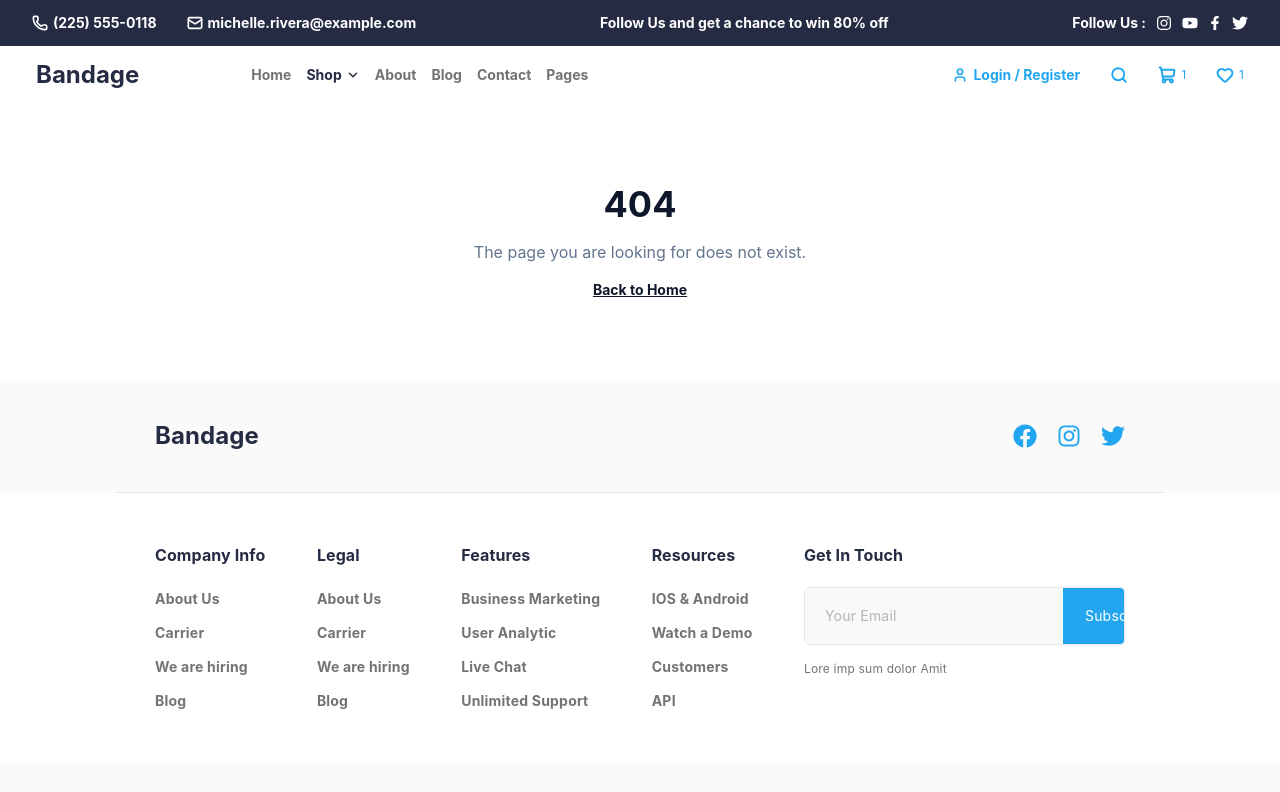
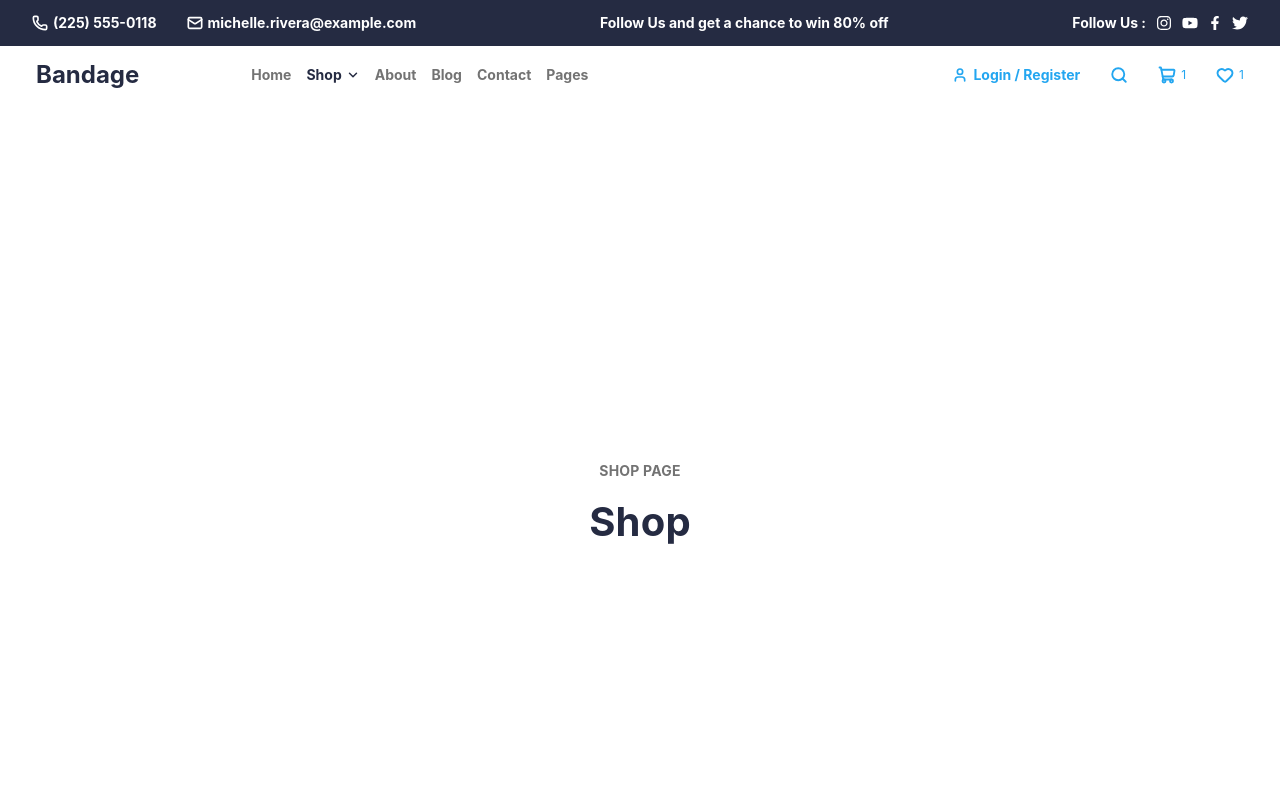
Before and after one commit to orkunorhan/ecommerce-platform, a React (Vite) app: page /shop in a window 1280 px wide. Shown: the top 792 px of the page. Built offline with nearby package versions, Linux system fonts and the light colour scheme.

Commit message:
build: add shop page route
- Create initial ShopPage component
- Add /shop route to PageContent
- Connect header navigation to the Shop page

```diff
--- a/src/components/header/MobileMenu.jsx
+++ b/src/components/header/MobileMenu.jsx
@@ -11,8 +11,8 @@ function MobileMenu({ isOpen }) {
                 Home
             </Link>
 
-            <Link to="/product" className="text-3xl font-normal text-[#737373]">
-                Product
+            <Link to="/shop" className="text-3xl font-normal text-[#737373]">
+                Shop
             </Link>
 
             <Link to="/pricing" className="text-3xl font-normal text-[#737373]">
--- a/src/layout/PageContent.jsx
+++ b/src/layout/PageContent.jsx
@@ -1,12 +1,14 @@
 import { Route, Switch } from "react-router-dom";
 import HomePage from "../pages/HomePage";
 import NotFoundPage from "../pages/NotFoundPage";
+import ShopPage from "../pages/ShopPage";
 
 function PageContent() {
     return (
         <main className="flex flex-1 flex-col">
             <Switch>
                 <Route exact path="/" component={HomePage} />
+                <Route exact path="/shop" component={ShopPage} />
                 <Route component={NotFoundPage} />
             </Switch>
         </main>
--- /dev/null
+++ b/src/pages/ShopPage.jsx
@@ -0,0 +1,15 @@
+function ShopPage() {
+    return (
+        <section className="flex min-h-screen flex-col items-center justify-center px-6 py-20 text-center">
+            <p className="text-sm font-bold uppercase tracking-[0.2px] text-[#737373]">
+                Shop Page
+            </p>
+
+            <h1 className="mt-4 text-[40px] font-bold leading-[50px] tracking-[0.2px] text-[#252B42]">
+                Shop
+            </h1>
+        </section>
+    );
+}
+
+export default ShopPage;
```
